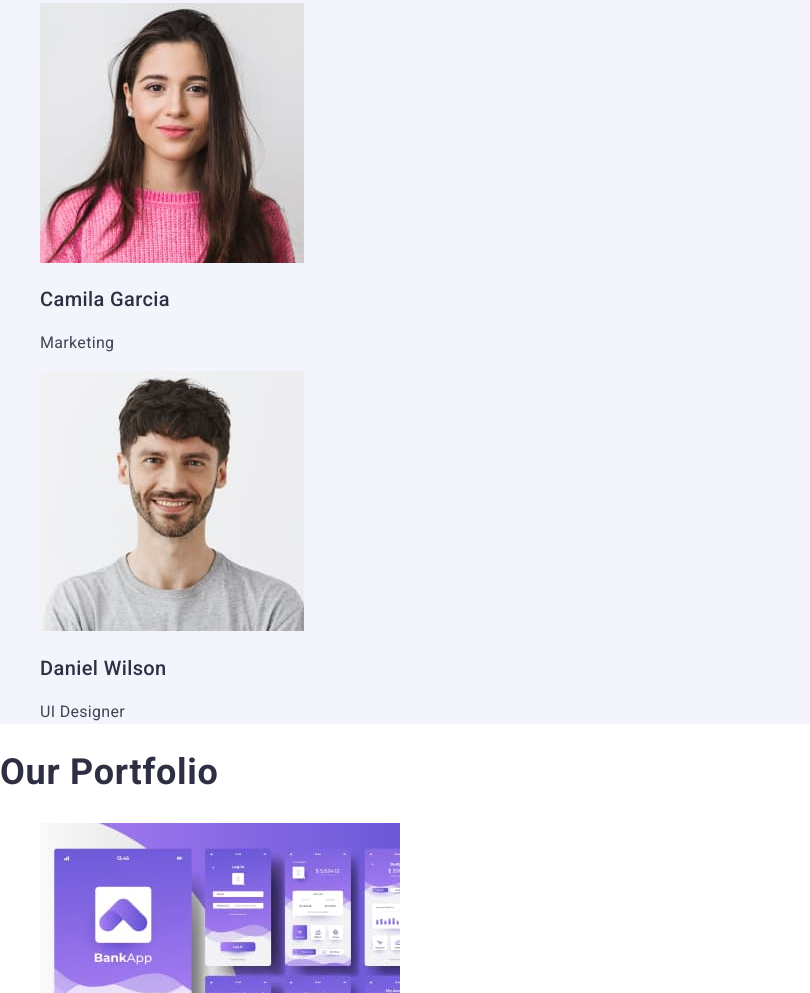
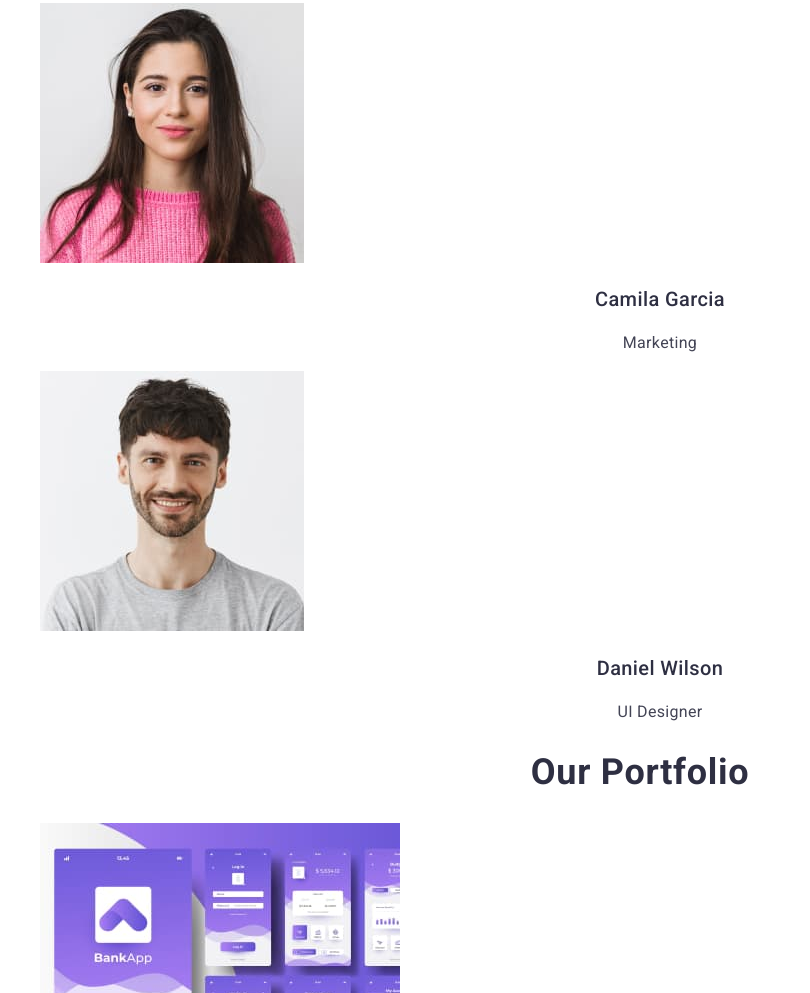
Before and after one commit to LiudmylaKirichenko/goit-markup-hw-02, a plain HTML site: page index.html in a window 1280 px wide. Shown: the part 1542-2535 px from the top of the page, without its empty margins (0-810 px from the left). Drawn offline with nearby package versions, Linux system fonts and the light colour scheme.

Commit message:
addig styles

```diff
--- a/css/styles.css
+++ b/css/styles.css
@@ -51,19 +51,12 @@ a {
 .nav-link:hover,
 .nav-link:focus {
   color: #404bbf;
+  background-color: #404bbf;
 }
 
 .hero-title,
 .footer-page {
   background-color: #2e2f42;
-}
-
-.features-title,
-.title-team,
-.team-member,
-.title-portfolio,
-.product-title {
-  color: #2e2f42;
 }
 
 .main-title {
@@ -85,10 +78,12 @@ a {
 }
 
 .features-title {
+  color: #2e2f42;
   font-weight: 500;
   font-size: 20px;
   line-height: 1.2;
   letter-spacing: 0.02em;
+  text-align: center;
 }
 
 .section-content {
@@ -102,25 +97,49 @@ a {
 }
 
 .title-team {
+  color: #2e2f42;
   font-size: 36px;
   line-height: 1.11;
   letter-spacing: 0.02em;
+  text-align: center;
+  text-transform: capitalize;
+}
+
+.list-team {
+  background-color: #ffffff;
 }
 
 .team-member {
+  color: #2e2f42;
   font-weight: 500;
   font-size: 20px;
   line-height: 1.2;
   letter-spacing: 0.02em;
+  text-align: center;
+}
+
+.section-content-team {
+  font-size: 16px;
+  line-height: 1.5;
+  letter-spacing: 0.02em;
+  text-align: center;
+}
+
+.section-portfolio {
+  background-color: #fff;
 }
 
 .title-portfolio {
+  color: #2e2f42;
   font-size: 36px;
   line-height: 1.11;
   letter-spacing: 0.02em;
+  text-align: center;
+  text-transform: capitalize;
 }
 
 .product-title {
+  color: #2e2f42;
   font-weight: 500;
   font-size: 20px;
   line-height: 1.2;
--- a/index.html
+++ b/index.html
@@ -105,7 +105,7 @@
               height="260"
             />
             <h3 class="team-member">Mark Guerrero</h3>
-            <p class="section-content">Product Designer</p>
+            <p class="section-content-team">Product Designer</p>
           </li>
           <li class="team-item">
             <img
@@ -116,7 +116,7 @@
               height="260"
             />
             <h3 class="team-member">Tom Ford</h3>
-            <p class="section-content">Frontend Developer</p>
+            <p class="section-content-team">Frontend Developer</p>
           </li>
           <li class="team-item">
             <img
@@ -127,7 +127,7 @@
               height="260"
             />
             <h3 class="team-member">Camila Garcia</h3>
-            <p class="section-content">Marketing</p>
+            <p class="section-content-team">Marketing</p>
           </li>
           <li class="team-item">
             <img
@@ -138,7 +138,7 @@
               height="260"
             />
             <h3 class="team-member">Daniel Wilson</h3>
-            <p class="section-content">UI Designer</p>
+            <p class="section-content-team">UI Designer</p>
           </li>
         </ul>
       </section>
```
